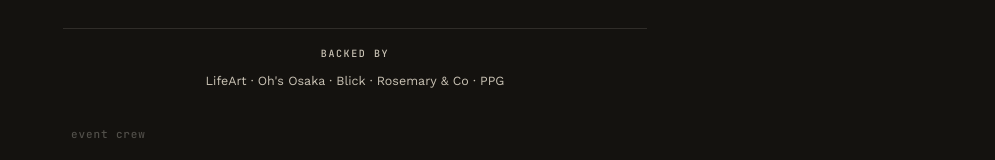
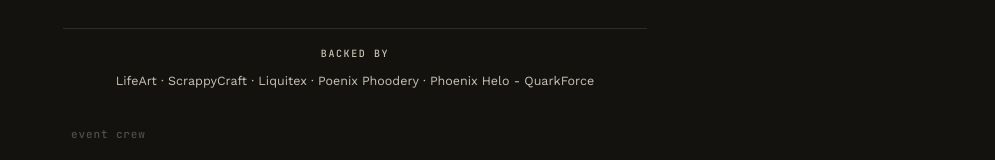
Before and after one commit to jawsatak47/MonsTober-stage2, a plain HTML site: page index.html in a window 1280 px wide. Shown: the part 655-815 px from the top of the page, without its empty margins (285-1280 px from the left). Drawn offline with nearby package versions, Linux system fonts and the light colour scheme.

Commit message:
Update sponsor names in index.html

```diff
--- a/index.html
+++ b/index.html
@@ -245,7 +245,7 @@ button.vote:focus-visible{ outline:2px solid var(--paper); outline-offset:2px; }
 
   <div class="sponsors">
     <div class="label">Backed by</div>
-    <div class="names">LifeArt · Oh's Osaka · Blick · Rosemary &amp; Co · PPG</div>
+    <div class="names">LifeArt · ScrappyCraft · Liquitex · Poenix Phoodery · Phoenix Helo - QuarkForce</div>
   </div>
 
   <button class="crew-link" id="crewToggle">event crew</button>
```
